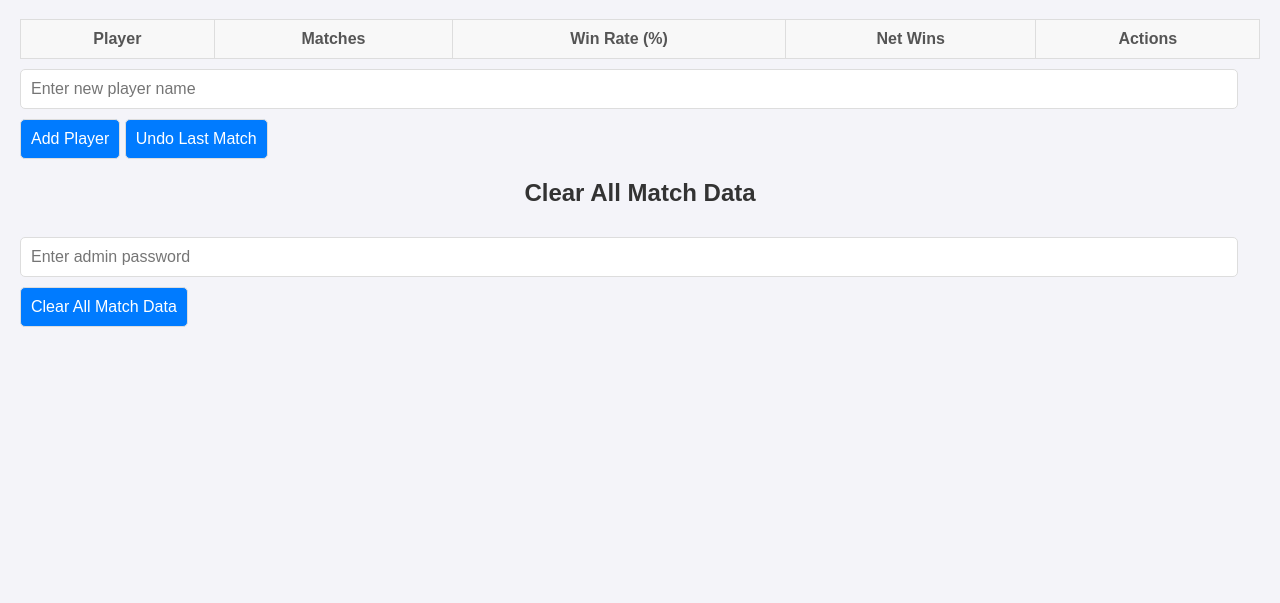
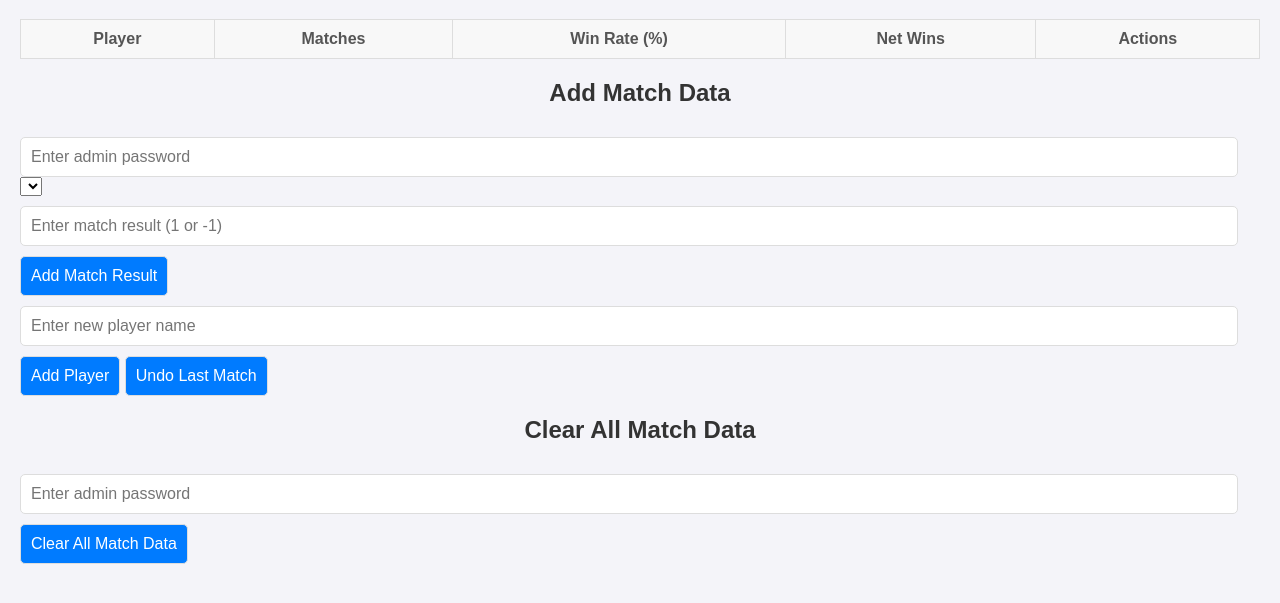
Before and after one commit to tianxj1996/cfang, a plain HTML site: page index.html in a window 1280 px wide. Shown: the part 81-684 px from the top of the page. Drawn offline with Linux system fonts and the light colour scheme; no server answers.

Commit message:
Update index.html

```diff
--- a/index.html
+++ b/index.html
@@ -24,12 +24,14 @@
     </section>
 
     <!-- 管理员登录 -->
-    <section id="adminSection" style="display: none;">
+    <section id="adminSection">
         <h2>Add Match Data</h2>
+        <input type="password" id="matchDataPassword" placeholder="Enter admin password">
         <select id="playerSelect"></select>
         <input type="number" id="matchResult" placeholder="Enter match result (1 or -1)">
         <button onclick="addMatchResult()">Add Match Result</button>
     </section>
+
     <!-- 添加玩家 -->
     <section>
         <input type="text" id="newPlayerName" placeholder="Enter new player name">
```
